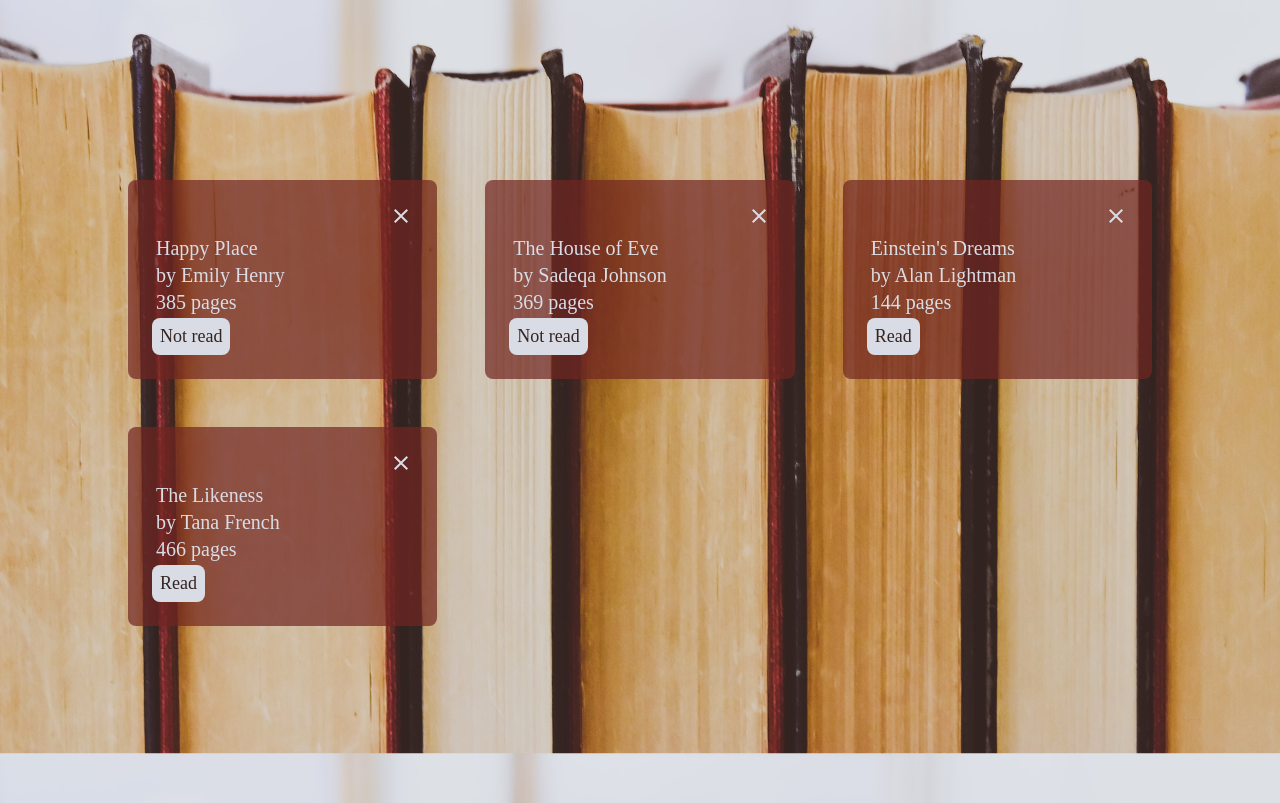
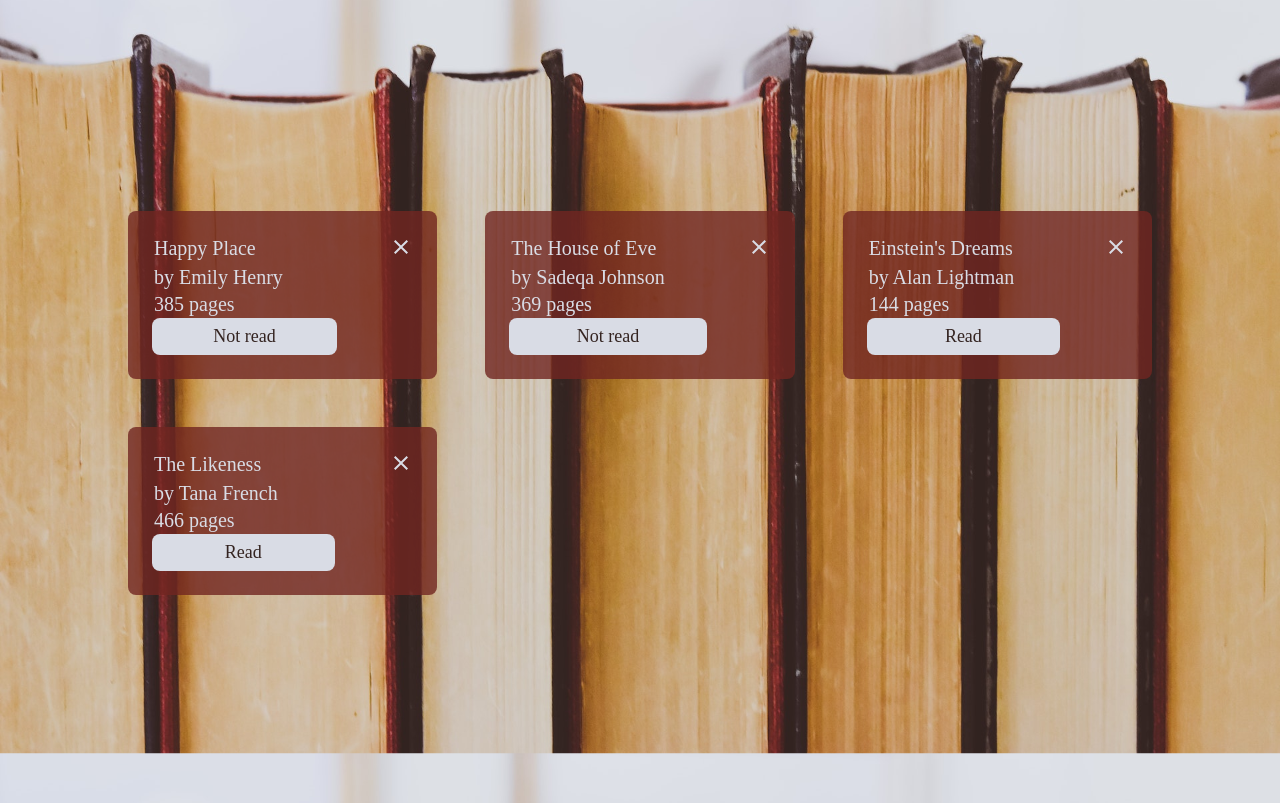
Before and after one commit to etiry/library, a plain HTML site: page index.html in a window 1280 px wide. Shown: the part 100-903 px from the top of the page. Drawn offline with Linux system fonts and the light colour scheme; a web font is replaced by a local one.

Commit message:
Adjust card styling

```diff
--- a/script.js
+++ b/script.js
@@ -92,14 +92,17 @@ function displayBooks() {
     closeButtonContainer.appendChild(closeButton);
 
     const title = document.createElement('p');
+    title.classList.add('card-item-top');
     title.textContent = book.title;
     newBook.appendChild(title);
 
     const author = document.createElement('p');
+    author.classList.add('card-item');
     author.textContent = `by ${book.author}`;
     newBook.appendChild(author);
 
     const pages = document.createElement('p');
+    pages.classList.add('card-item');
     pages.textContent = `${book.pages} pages`;
     newBook.appendChild(pages);
 
--- a/style.css
+++ b/style.css
@@ -17,7 +17,7 @@ h1 {
 }
 
 p {
-  margin: 4px;
+  margin: 2px;
 }
 
 .header {
@@ -51,12 +51,23 @@ p {
 }
 
 .card {
-  background: rgba(113, 38, 33, 0.7);
+  background: rgba(113, 38, 33, 0.8);
   color: #D9DCE5;
   padding: 24px;
   border-radius: 8px;
   font-family: 'Castoro', serif;
   font-size: 20px;
+  display: grid;
+  grid-template-rows: 1fr, 25px;
+}
+
+.card-item-top {
+  grid-column: 1;
+  grid-row: 1;
+}
+
+.card-item {
+  grid-column: 1 / -1;
 }
 
 .add-book {
@@ -87,6 +98,8 @@ p {
 .close-button-card {
   width: 24px;
   margin-left: auto;
+  grid-column: 2;
+  grid-row: 1;
 }
 
 .form-item {
@@ -116,6 +129,11 @@ input {
   padding: 8px;
 }
 
+input#read {
+  grid-column: 2;
+  justify-self: right;
+}
+
 .read-button {
   background: #D9DCE5;
   color: #342421;
@@ -124,6 +142,7 @@ input {
   padding: 8px;
   border: none;
   border-radius: 8px;
+  grid-column: 1 / -1;
 }
 
 .submit-button {
```
